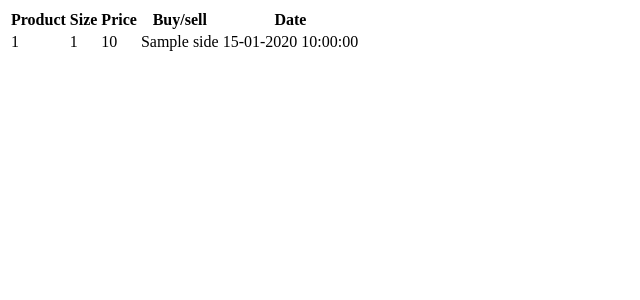
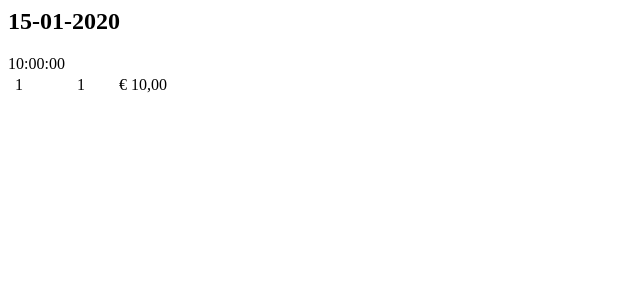
Before and after one commit to kevindh89/mycryptool, a Symfony app: template templates/frontend/trade-list.html.twig in a window 1280 px wide. Shown: the top 300 px of the page, without its empty margins (0-640 px from the left). Run offline with Twig, Linux system fonts and the light colour scheme; the template is opened without the code that fills it: most values are stand-ins (such as "Sample title", 1, 10 or a date in 2020); some libraries are stand-ins or nearby versions.

Commit message:
Divided order list per day and grouped trades

```diff
--- a/templates/frontend/trade-list.html.twig
+++ b/templates/frontend/trade-list.html.twig
@@ -1,22 +1,31 @@
-<table class="table table-striped table-dark">
-    <thead>
-    <tr>
-        <th scope="col">Product</th>
-        <th scope="col">Size</th>
-        <th scope="col">Price</th>
-        <th scope="col">Buy/sell</th>
-        <th scope="col">Date</th>
-    </tr>
-    </thead>
-    <tbody>
-    {% for trade in trades %}
-        <tr>
-            <td>{{ trade.productId }}</td>
-            <td>{{ trade.size }}</td>
-            <td>{{ trade.price }}</td>
-            <td>{{ trade.side }}</td>
-            <td>{{ trade.tradeCreatedAt | date('d-m-Y H:i:s') }}</td>
-        </tr>
-    {% endfor %}
-    </tbody>
-</table>
+{% for trade in trades %}
+    {% if loop.first or trades[loop.index0-1].tradeCreatedAt | date('d-m-Y') != trade.tradeCreatedAt | date('d-m-Y') %}
+        <h2 class="order-list-day-header lead py-1 px-2" onclick="$('#order-day-{{ trade.tradeCreatedAt | date('d-m-Y') }}').toggle();">
+            {{ trade.tradeCreatedAt | date('d-m-Y') }}
+        </h2>
+        <div id="order-day-{{ trade.tradeCreatedAt | date('d-m-Y') }}">
+    {% endif %}
+
+    {% if loop.first or trades[loop.index0-1].orderId != trade.orderId %}
+        <div class="order-list-order-header text-light py-1 px-2" onclick="$('#order-{{ trade.orderId }}').toggle();">
+            {{ trade.tradeCreatedAt | date('H:i:s') }}
+        </div>
+        <table class="table table-striped table-dark">
+            <tbody id="order-{{ trade.orderId }}">
+    {% endif %}
+
+            <tr>
+                <td class="{% if trade.side == 'buy' %}bg-success{% else %}bg-danger{% endif %}" style="width: 1%;"></td>
+                <td style="width: 30%;">{{ trade.productId }}</td>
+                <td style="width: 20%;">{{ trade.size }}</td>
+                <td style="width: 49%;">€ {{ trade.price | number_format(2, ',', '.') }}</td>
+            </tr>
+
+    {% if loop.last or trades[loop.index0+1].orderId != trade.orderId %}
+            </tbody>
+        </table>
+    {% endif %}
+    {% if loop.last or trades[loop.index0+1].tradeCreatedAt | date('d-m-Y') != trade.tradeCreatedAt | date('d-m-Y') %}
+        </div>
+    {% endif %}
+{% endfor %}
```
Also changed, not shown: assets/css/app.scss (+15 -0 lines).
